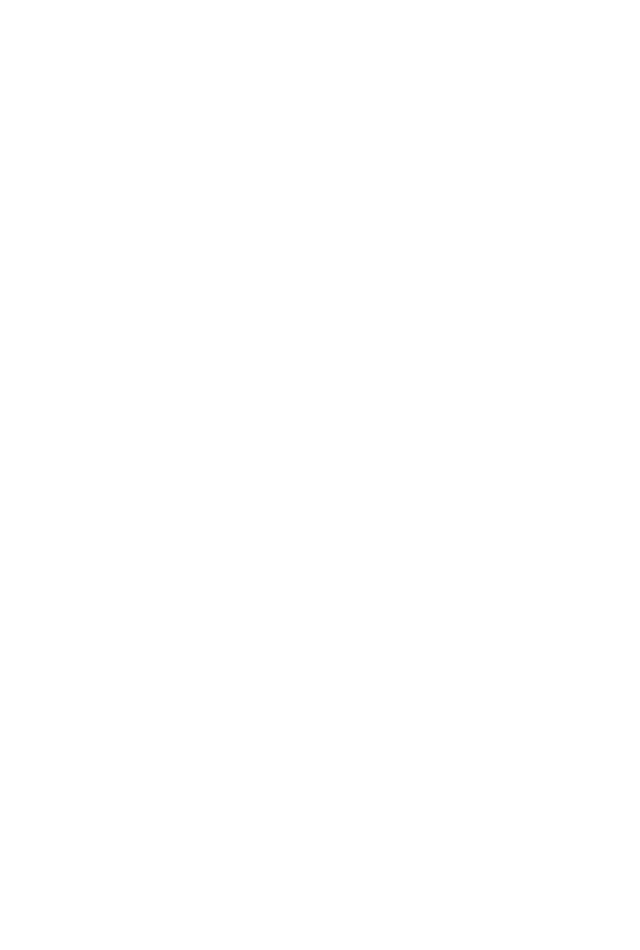
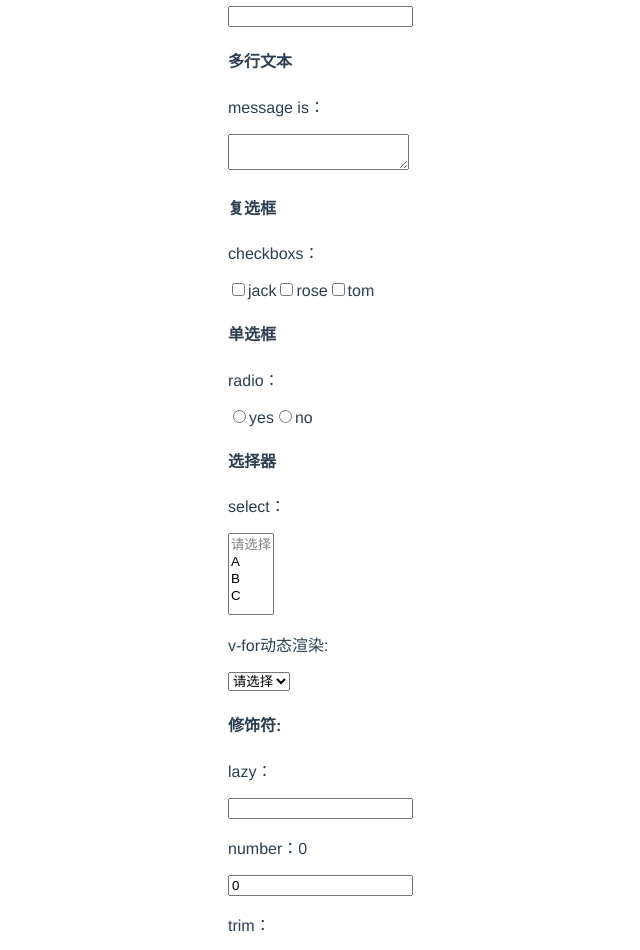
Before and after one commit to tuao525/my-demo-vue3, a Vue app: page /formInBind in a window 1280 px wide. Before the commit this address had no page. Shown: the part 320-1270 px from the top of the page, without its empty margins (162-802 px from the left). Before the commit the page ends 800 px from the top, so only its background shows below. Built offline with nearby package versions, Linux system fonts and the light colour scheme.

Commit message:
feat: 表单输入绑定

```diff
--- a/src/App.vue
+++ b/src/App.vue
@@ -2,7 +2,8 @@
   <nav>
     <router-link to="/baseView">响应式基础</router-link> |
     <router-link to="/computedView">计算属性</router-link> |
-    <router-link to="/listRender">列表渲染</router-link>
+    <router-link to="/listRender">列表渲染</router-link> |
+    <router-link to="/formInBind">表单输入绑定</router-link>
   </nav>
   <router-view/>
 </template>
--- a/src/router/index.js
+++ b/src/router/index.js
@@ -15,6 +15,11 @@
     path: '/listRender',
     name: 'listRender',
     component: () => import('../views/ListRender.vue')
+  },
+  {
+    path: '/formInBind',
+    name: 'formInBind',
+    component: () => import('../views/FormInBind.vue')
   }
 ]
 
--- /dev/null
+++ b/src/views/FormInBind.vue
@@ -0,0 +1,96 @@
+<!--
+ * @Author: 涂澳
+ * @email: 2250467773@qq.com
+ * @Date: 2023-11-09 10:55:25
+ * @LastEditors: Do not edit
+ * @LastEditTime: 2023-11-10 17:05:19
+-->
+<template>
+    <div class="home">
+        <div class='left'>
+        <h4>基本用法</h4>
+       <p>message is： {{text}}</p>
+        <input type="text" v-model='text'>
+
+        <h4>实时触发</h4>
+        <p>message is： {{test}}</p>
+        <input type="text" @input='(e) => test = e.target.value'>
+
+        <h4>多行文本</h4>
+        <p>message is： {{ textArea }}</p>
+        <textarea  v-model='textArea'></textarea>
+
+        <h4>复选框</h4>
+        <p>checkboxs： <span v-for='item in checkbox' :key='item'>{{ item }}，</span></p>
+        <input type="checkbox" value="Jack"  v-model='checkbox'>
+        <label for="jack">jack</label>
+        <input type="checkbox" value="rose" v-model='checkbox'>
+        <label for="rose">rose</label>
+        <input type="checkbox" value="tom" v-model='checkbox'>
+        <label for="tom">tom</label>
+
+        <h4>单选框</h4>
+        <p>radio：{{ radio }} </p>
+        <input type="radio" value="yes"  v-model='radio'>
+        <label for="yes">yes</label>
+        <input type="radio" value="no"  v-model='radio'>
+        <label for="no">no</label>
+
+        <h4>选择器</h4>
+        <p>select：{{ select }}</p>
+        <select name="" id="" v-model='select' multiple>
+            <option value="" disabled>请选择</option>
+            <option value="A">A</option>
+            <option value="B">B</option>
+            <option value="C">C</option>
+        </select>
+
+        <p>v-for动态渲染: {{ selectRef }}</p>
+        <select name="" id="" v-model='selectRef'>
+            <option value="" disabled>请选择</option>
+            <option v-for='item in selectData' :value='item.value' :key='item.value'>{{ item.text }}</option>
+        </select>
+
+        <h4>修饰符:</h4>
+        <!-- 在失去焦点时，更新数据 -->
+        <p>lazy：{{ lazyRef }}</p>
+        <p></p>
+        <input type="text" v-model.lazy='lazyRef'>
+        <!-- 自动转化成数字 -->
+        <p>number：{{ numberRef }}</p>
+        <input type="number" v-model.number='numberRef'>
+        <!-- 默认去除输入内容的前后空格 -->
+        <p>trim：{{ trimRef }}</p>
+        <input type="text" v-model.trim='trimRef'>
+    </div>
+</div>
+  </template>
+
+<script setup>
+import { ref } from 'vue'
+const text = ref('')
+const test = ref('')
+const textArea = ref('')
+const checkbox = ref([])
+const radio = ref('')
+const select = ref('')
+const selectRef = ref('')
+const selectData = ref([
+  { text: 'one', value: 'A' },
+  { text: 'two', value: 'B' },
+  { text: 'three', value: 'C' }
+])
+const lazyRef = ref('')
+const numberRef = ref(0)
+const trimRef = ref('')
+</script>
+<style lang="less">
+.home{
+    display: flex;
+    justify-content: center;
+}
+.left {
+    width:500px;
+    text-align:left
+}
+</style>
```
